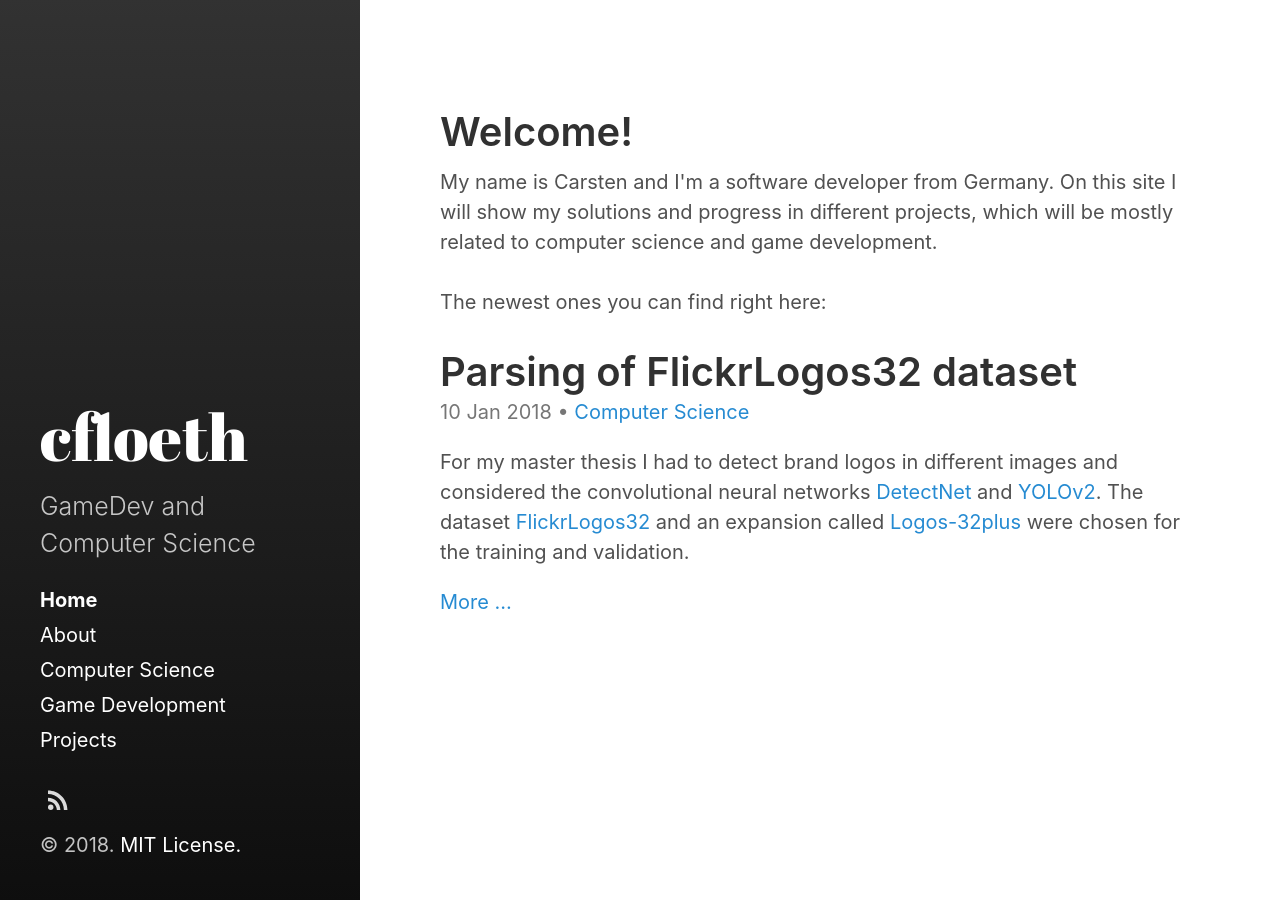
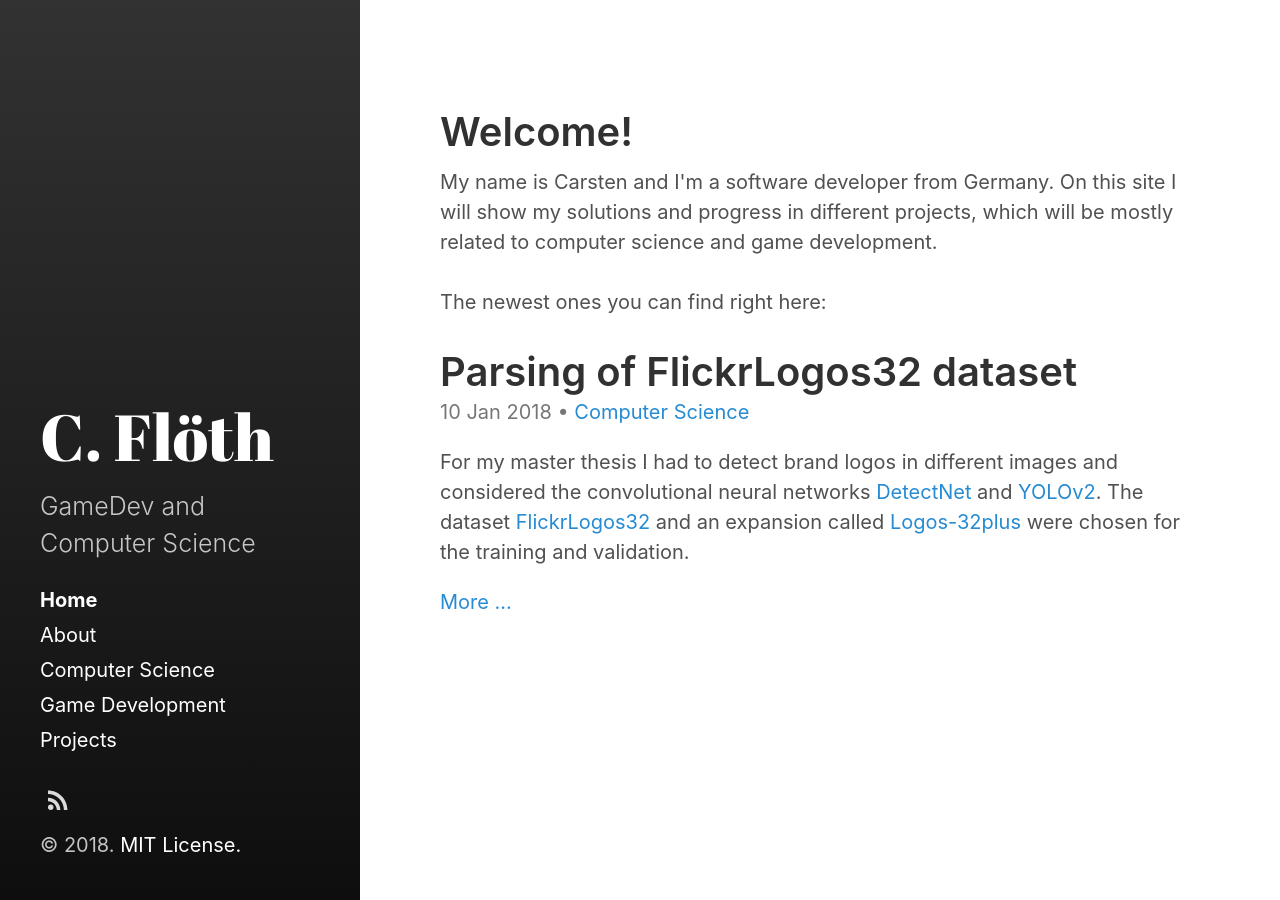
Before and after one commit to TypeCarst/typecarst.github.io, a Jekyll site: the page built from index.html, in a window 1280 px wide. Built offline with Jekyll 4.4.1, drawn with Linux system fonts in a browser that asks for light colours; the list of posts is cut into pages by our own code.

Commit message:
Update _config.yml

```diff
--- a/_config.yml
+++ b/_config.yml
@@ -3,7 +3,7 @@ markdown:         kramdown
 highlighter:      rouge
 
 #theme: jekyll-theme-hydeout
-title: cfloeth
+title: C. Flöth
 description: GameDev and Computer Science
 
 paginate: 5
```
